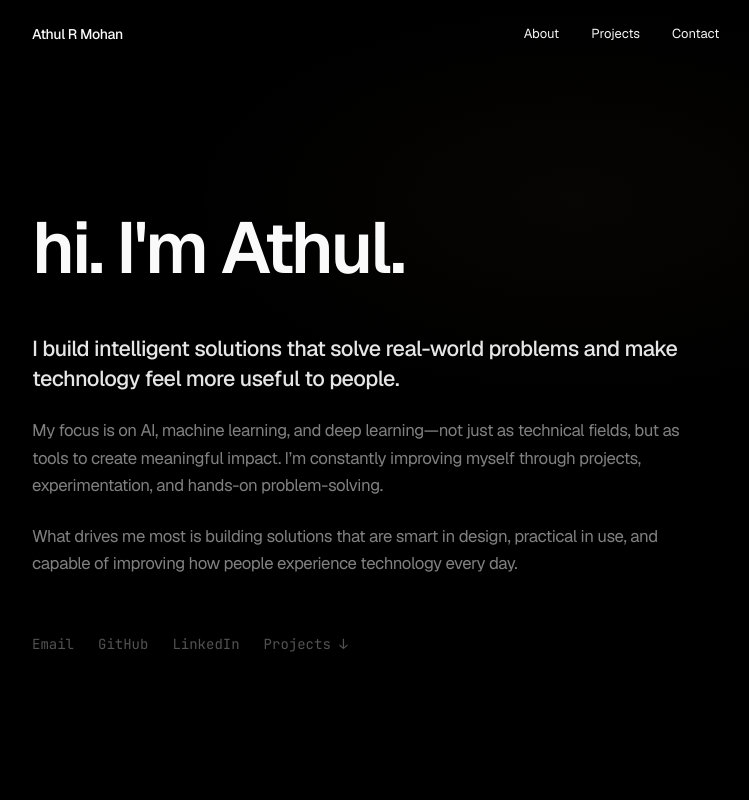
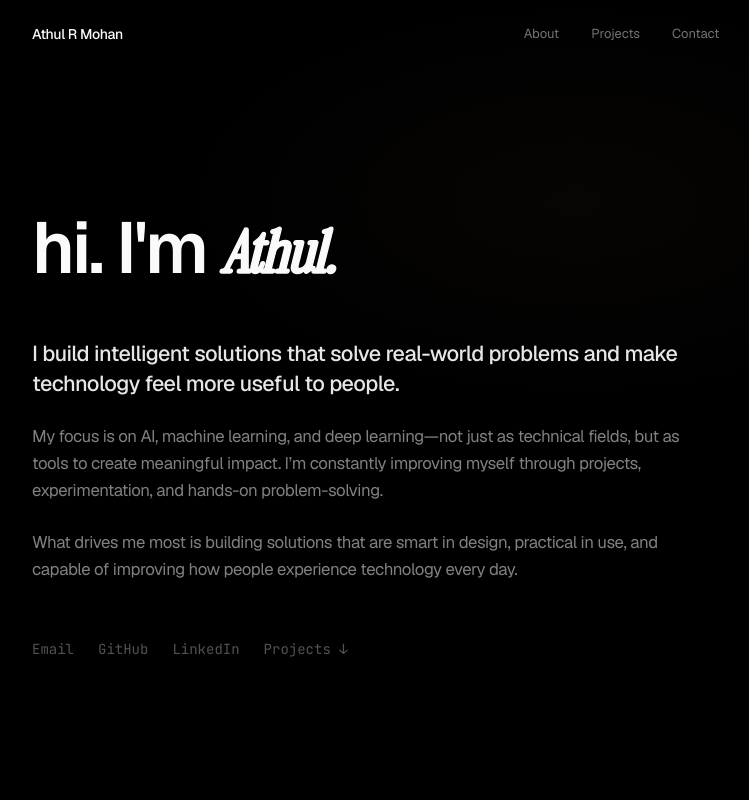
Before and after one commit to AthulRm18/athul-portfolio, a Next.js app: page / in a window 1280 px wide. Shown: the top 800 px of the page, without its empty margins (64-813 px from the left). Built offline with nearby package versions, Linux system fonts and the light colour scheme.

Commit message:
fix: remove global shadcn vars, add wavy Athul animation

```diff
--- a/src/app/globals.css
+++ b/src/app/globals.css
@@ -287,115 +287,3 @@
 ::-webkit-scrollbar-thumb:hover {
   background: rgba(255, 255, 255, 0.2);
 }
-
-@theme inline {
-  --font-heading: var(--font-sans);
-  --font-sans: var(--font-sans);
-  --color-sidebar-ring: var(--sidebar-ring);
-  --color-sidebar-border: var(--sidebar-border);
-  --color-sidebar-accent-foreground: var(--sidebar-accent-foreground);
-  --color-sidebar-accent: var(--sidebar-accent);
-  --color-sidebar-primary-foreground: var(--sidebar-primary-foreground);
-  --color-sidebar-primary: var(--sidebar-primary);
-  --color-sidebar-foreground: var(--sidebar-foreground);
-  --color-sidebar: var(--sidebar);
-  --color-chart-5: var(--chart-5);
-  --color-chart-4: var(--chart-4);
-  --color-chart-3: var(--chart-3);
-  --color-chart-2: var(--chart-2);
-  --color-chart-1: var(--chart-1);
-  --color-ring: var(--ring);
-  --color-input: var(--input);
-  --color-border: var(--border);
-  --color-destructive: var(--destructive);
-  --color-accent-foreground: var(--accent-foreground);
-  --color-accent: var(--accent);
-  --color-muted-foreground: var(--muted-foreground);
-  --color-muted: var(--muted);
-  --color-secondary-foreground: var(--secondary-foreground);
-  --color-secondary: var(--secondary);
-  --color-primary-foreground: var(--primary-foreground);
-  --color-primary: var(--primary);
-  --color-popover-foreground: var(--popover-foreground);
-  --color-popover: var(--popover);
-  --color-card-foreground: var(--card-foreground);
-  --color-card: var(--card);
-  --color-foreground: var(--foreground);
-  --color-background: var(--background);
-  --radius-sm: calc(var(--radius) * 0.6);
-  --radius-md: calc(var(--radius) * 0.8);
-  --radius-lg: var(--radius);
-  --radius-xl: calc(var(--radius) * 1.4);
-  --radius-2xl: calc(var(--radius) * 1.8);
-  --radius-3xl: calc(var(--radius) * 2.2);
-  --radius-4xl: calc(var(--radius) * 2.6);
-}
-
-:root {
-  --background: oklch(1 0 0);
-  --foreground: oklch(0.145 0 0);
-  --card: oklch(1 0 0);
-  --card-foreground: oklch(0.145 0 0);
-  --popover: oklch(1 0 0);
-  --popover-foreground: oklch(0.145 0 0);
-  --primary: oklch(0.205 0 0);
-  --primary-foreground: oklch(0.985 0 0);
-  --secondary: oklch(0.97 0 0);
-  --secondary-foreground: oklch(0.205 0 0);
-  --muted: oklch(0.97 0 0);
-  --muted-foreground: oklch(0.556 0 0);
-  --accent: oklch(0.97 0 0);
-  --accent-foreground: oklch(0.205 0 0);
-  --destructive: oklch(0.577 0.245 27.325);
-  --border: oklch(0.922 0 0);
-  --input: oklch(0.922 0 0);
-  --ring: oklch(0.708 0 0);
-  --chart-1: oklch(0.87 0 0);
-  --chart-2: oklch(0.556 0 0);
-  --chart-3: oklch(0.439 0 0);
-  --chart-4: oklch(0.371 0 0);
-  --chart-5: oklch(0.269 0 0);
-  --radius: 0.625rem;
-  --sidebar: oklch(0.985 0 0);
-  --sidebar-foreground: oklch(0.145 0 0);
-  --sidebar-primary: oklch(0.205 0 0);
-  --sidebar-primary-foreground: oklch(0.985 0 0);
-  --sidebar-accent: oklch(0.97 0 0);
-  --sidebar-accent-foreground: oklch(0.205 0 0);
-  --sidebar-border: oklch(0.922 0 0);
-  --sidebar-ring: oklch(0.708 0 0);
-}
-
-.dark {
-  --background: oklch(0.145 0 0);
-  --foreground: oklch(0.985 0 0);
-  --card: oklch(0.205 0 0);
-  --card-foreground: oklch(0.985 0 0);
-  --popover: oklch(0.205 0 0);
-  --popover-foreground: oklch(0.985 0 0);
-  --primary: oklch(0.922 0 0);
-  --primary-foreground: oklch(0.205 0 0);
-  --secondary: oklch(0.269 0 0);
-  --secondary-foreground: oklch(0.985 0 0);
-  --muted: oklch(0.269 0 0);
-  --muted-foreground: oklch(0.708 0 0);
-  --accent: oklch(0.269 0 0);
-  --accent-foreground: oklch(0.985 0 0);
-  --destructive: oklch(0.704 0.191 22.216);
-  --border: oklch(1 0 0 / 10%);
-  --input: oklch(1 0 0 / 15%);
-  --ring: oklch(0.556 0 0);
-  --chart-1: oklch(0.87 0 0);
-  --chart-2: oklch(0.556 0 0);
-  --chart-3: oklch(0.439 0 0);
-  --chart-4: oklch(0.371 0 0);
-  --chart-5: oklch(0.269 0 0);
-  --sidebar: oklch(0.205 0 0);
-  --sidebar-foreground: oklch(0.985 0 0);
-  --sidebar-primary: oklch(0.488 0.243 264.376);
-  --sidebar-primary-foreground: oklch(0.985 0 0);
-  --sidebar-accent: oklch(0.269 0 0);
-  --sidebar-accent-foreground: oklch(0.985 0 0);
-  --sidebar-border: oklch(1 0 0 / 10%);
-  --sidebar-ring: oklch(0.556 0 0);
-}
--- a/src/components/about/AboutSection.tsx
+++ b/src/components/about/AboutSection.tsx
@@ -5,6 +5,7 @@ import Link from "next/link";
 import { useState, useEffect } from "react";
 import { stagger } from "@/lib/motion";
 import { site, gmailComposeUrl } from "@/lib/data/site";
+import { AthulSignature } from "@/components/about/AthulSignature";
 
 export function AboutSection() {
   const [isFirstVisit, setIsFirstVisit] = useState(true);
@@ -34,18 +35,7 @@ export function AboutSection() {
         >
           <div className="flex items-center whitespace-nowrap">
             hi. I&apos;m&nbsp;
-            <motion.span
-              initial={{ opacity: 0, filter: "blur(10px)", y: 10 }}
-              animate={{ opacity: 1, filter: "blur(0px)", y: 0 }}
-              transition={{
-                duration: isFirstVisit ? 1.2 : 0,
-                ease: "easeOut",
-                delay: isFirstVisit ? 0.3 : 0
-              }}
-              className="inline-block hover:text-white transition-colors"
-            >
-              Athul.
-            </motion.span>
+            <AthulSignature isFirstVisit={isFirstVisit} />
           </div>
         </motion.h1>
 
--- /dev/null
+++ b/src/components/about/AthulSignature.tsx
@@ -0,0 +1,47 @@
+"use client";
+
+import { motion } from "framer-motion";
+import { cn } from "@/lib/utils";
+
+interface AthulSignatureProps {
+  className?: string;
+  isFirstVisit: boolean;
+}
+
+export function AthulSignature({ className, isFirstVisit }: AthulSignatureProps) {
+  return (
+    <motion.svg
+      className={cn("h-[1.2em] w-[2.5em] overflow-visible translate-y-[0.1em]", className)}
+      viewBox="0 0 200 80"
+      fill="none"
+      stroke="currentColor"
+      strokeWidth="1.5"
+      strokeLinecap="round"
+      strokeLinejoin="round"
+      initial={{
+        strokeDasharray: 400,
+        strokeDashoffset: isFirstVisit ? 400 : 0,
+        fill: isFirstVisit ? "transparent" : "currentColor"
+      }}
+      animate={{
+        strokeDashoffset: 0,
+        fill: "currentColor"
+      }}
+      transition={{
+        strokeDashoffset: { duration: isFirstVisit ? 2.5 : 0, ease: "easeInOut", delay: isFirstVisit ? 0.3 : 0 },
+        fill: { duration: isFirstVisit ? 1 : 0, delay: isFirstVisit ? 2 : 0, ease: "easeIn" }
+      }}
+    >
+      <text
+        x="0"
+        y="60"
+        fontFamily="var(--font-instrument), serif"
+        fontSize="65"
+        fontStyle="italic"
+        letterSpacing="-0.02em"
+      >
+        Athul.
+      </text>
+    </motion.svg>
+  );
+}
```
